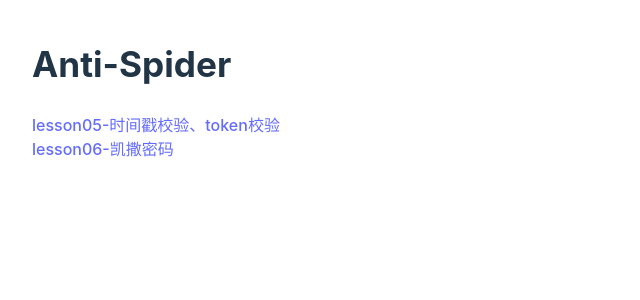
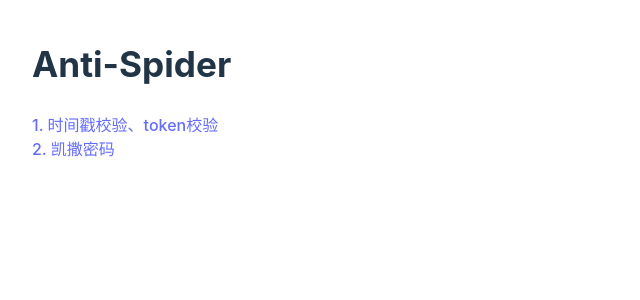
Before and after one commit to yzqzy/reverse-anti-spider, a Vue app: page /#/ in a window 1280 px wide. Shown: the top 300 px of the page, without its empty margins (0-640 px from the left). Built offline with nearby package versions, Linux system fonts and the light colour scheme.

Commit message:
perf: update

```diff
--- a/index.html
+++ b/index.html
@@ -4,7 +4,7 @@
     <meta charset="UTF-8" />
     <link rel="icon" type="image/svg+xml" href="/favicon.ico" />
     <meta name="viewport" content="width=device-width, initial-scale=1.0" />
-    <title>anti spider</title>
+    <title>反爬与风控</title>
   </head>
   <body>
     <div id="app"></div>
--- a/src/client/router/index.ts
+++ b/src/client/router/index.ts
@@ -1,4 +1,4 @@
-import { createRouter, createWebHashHistory, RouteRecordRaw } from 'vue-router'
+import { createRouter, createWebHistory, RouteRecordRaw } from 'vue-router'
 
 import NProgress from 'nprogress'
 import 'nprogress/nprogress.css'
@@ -22,7 +22,7 @@ const routes: RouteRecordRaw[] = [
 ]
 
 const router = createRouter({
-  history: createWebHashHistory(),
+  history: createWebHistory(),
   routes
 })
 
--- a/src/client/views/home.vue
+++ b/src/client/views/home.vue
@@ -2,8 +2,8 @@
   <h2>Anti-Spider</h2>
 
   <div class="lesson-wrap">
-    <router-link to="/lesson05" class="lesson">lesson05-时间戳校验、token校验</router-link>
-    <router-link to="/lesson06" class="lesson">lesson06-凯撒密码</router-link>
+    <router-link to="/lesson05" class="lesson">1. 时间戳校验、token校验</router-link>
+    <router-link to="/lesson06" class="lesson">2. 凯撒密码</router-link>
   </div>
 
 </template>
--- a/src/client/views/lesson06.vue
+++ b/src/client/views/lesson06.vue
@@ -5,7 +5,9 @@
 <script setup lang="ts">
 import { ref, onMounted } from 'vue'
 import request from '@client/shared/request'
-import { getEncryptParams, caesarCipherEncrypt, base64Encrypt } from '@client/shared/tools'
+import {
+  getEncryptParams, caesarCipherEncrypt, base64Encrypt
+} from '@client/shared/tools'
 
 const result = ref('')
 
```
